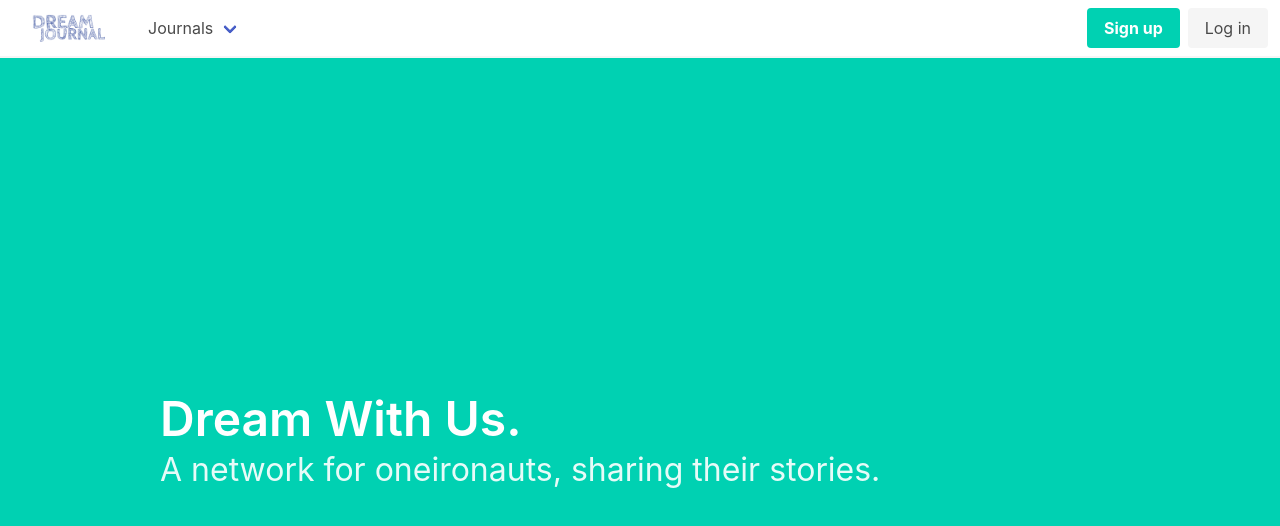
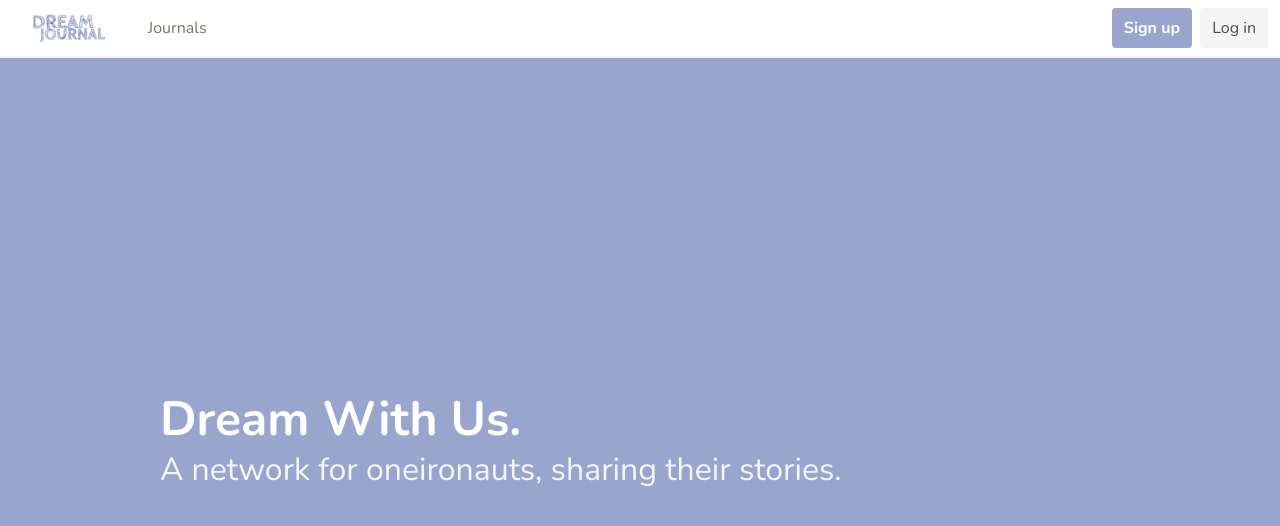
Before and after one commit to QuinnHerden/DreamJournal, a Vue app in the folder client/: page / in a window 1280 px wide. Shown: the top 526 px of the page. Built offline with nearby package versions, Linux system fonts and the light colour scheme.

Commit message:
fix sass

```diff
--- /dev/null
+++ b/client/public/mystyles.scss
@@ -0,0 +1,42 @@
+@charset "utf-8";
+
+// Import a Google Font
+@import url('https://fonts.googleapis.com/css?family=Nunito:400,700');
+
+// Set your brand colors
+$purple: #99a5cc;
+$pink: #b880ec;
+$brown: #757763;
+$beige-light: #D0D1CD;
+$beige-lighter: #99a5cc;
+
+// Update Bulma's global variables
+$family-sans-serif: "Nunito", sans-serif;
+$grey-dark: $brown;
+$grey-light: $beige-light;
+$primary: $purple;
+$link: $pink;
+$widescreen-enabled: false;
+$fullhd-enabled: false;
+
+// Update some of Bulma's component variables
+$body-background-color: $beige-lighter;
+$control-border-width: 2px;
+$input-border-color: transparent;
+$input-shadow: none;
+// $box-color: $pink;
+
+// Containters
+$gap: 10px;
+$container-offset: (2 * $gap);
+$section-padding: 3rem 1.5rem;
+
+// Import only what you need from Bulma
+@import "../node_modules/bulma/sass/base/_all.sass";
+@import "../node_modules/bulma/sass/components/_all.sass";
+@import "../node_modules/bulma/sass/elements/_all.sass";
+@import "../node_modules/bulma/sass/form/_all.sass";
+@import "../node_modules/bulma/sass/grid/_all.sass";
+@import "../node_modules/bulma/sass/helpers/_all.sass";
+@import "../node_modules/bulma/sass/layout/_all.sass";
+@import "../node_modules/bulma/sass/utilities/_all.sass";
--- a/client/src/App.vue
+++ b/client/src/App.vue
@@ -7,6 +7,7 @@
 </style>
 
 <script>
+import '../public/mystyles.scss'
 import Nav from "./components/Nav";
 
 export default {
--- a/client/src/sass/mystyles.scss
+++ /dev/null
@@ -1,42 +0,0 @@
-@charset "utf-8";
-
-// Import a Google Font
-@import url('https://fonts.googleapis.com/css?family=Nunito:400,700');
-
-// Set your brand colors
-$purple: #99a5cc;
-$pink: #b880ec;
-$brown: #757763;
-$beige-light: #D0D1CD;
-$beige-lighter: #99a5cc;
-
-// Update Bulma's global variables
-$family-sans-serif: "Nunito", sans-serif;
-$grey-dark: $brown;
-$grey-light: $beige-light;
-$primary: $purple;
-$link: $pink;
-$widescreen-enabled: false;
-$fullhd-enabled: false;
-
-// Update some of Bulma's component variables
-$body-background-color: $beige-lighter;
-$control-border-width: 2px;
-$input-border-color: transparent;
-$input-shadow: none;
-// $box-color: $pink;
-
-// Containters
-$gap: 10px;
-$container-offset: (2 * $gap);
-$section-padding: 3rem 1.5rem;
-
-// Import only what you need from Bulma
-@import "../../../node_modules/bulma/sass/base/_all.sass";
-@import "../../../node_modules/bulma/sass/components/_all.sass";
-@import "../../../node_modules/bulma/sass/elements/_all.sass";
-@import "../../../node_modules/bulma/sass/form/_all.sass";
-@import "../../../node_modules/bulma/sass/grid/_all.sass";
-@import "../../../node_modules/bulma/sass/helpers/_all.sass";
-@import "../../../node_modules/bulma/sass/layout/_all.sass";
-@import "../../../node_modules/bulma/sass/utilities/_all.sass";
```
Also changed, not shown: 7 other files (tests, documents, lock files or other folders).
